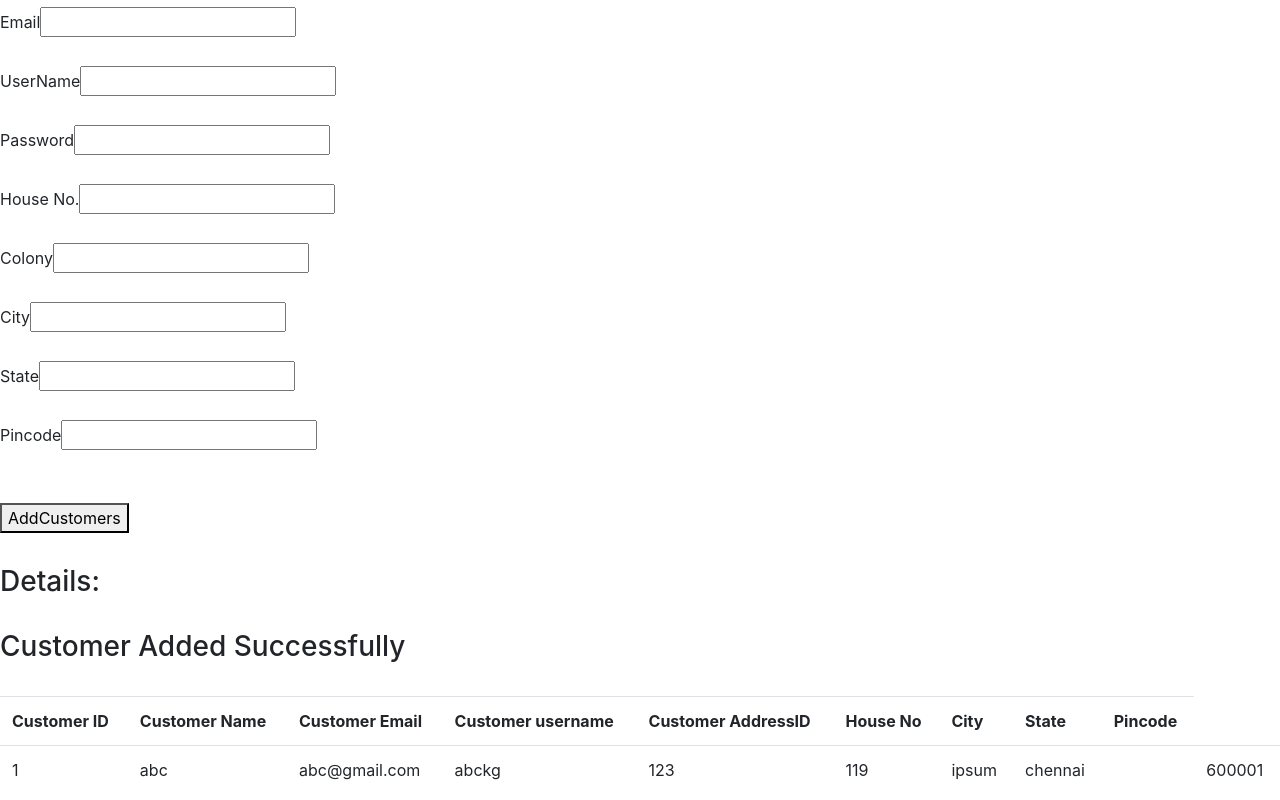
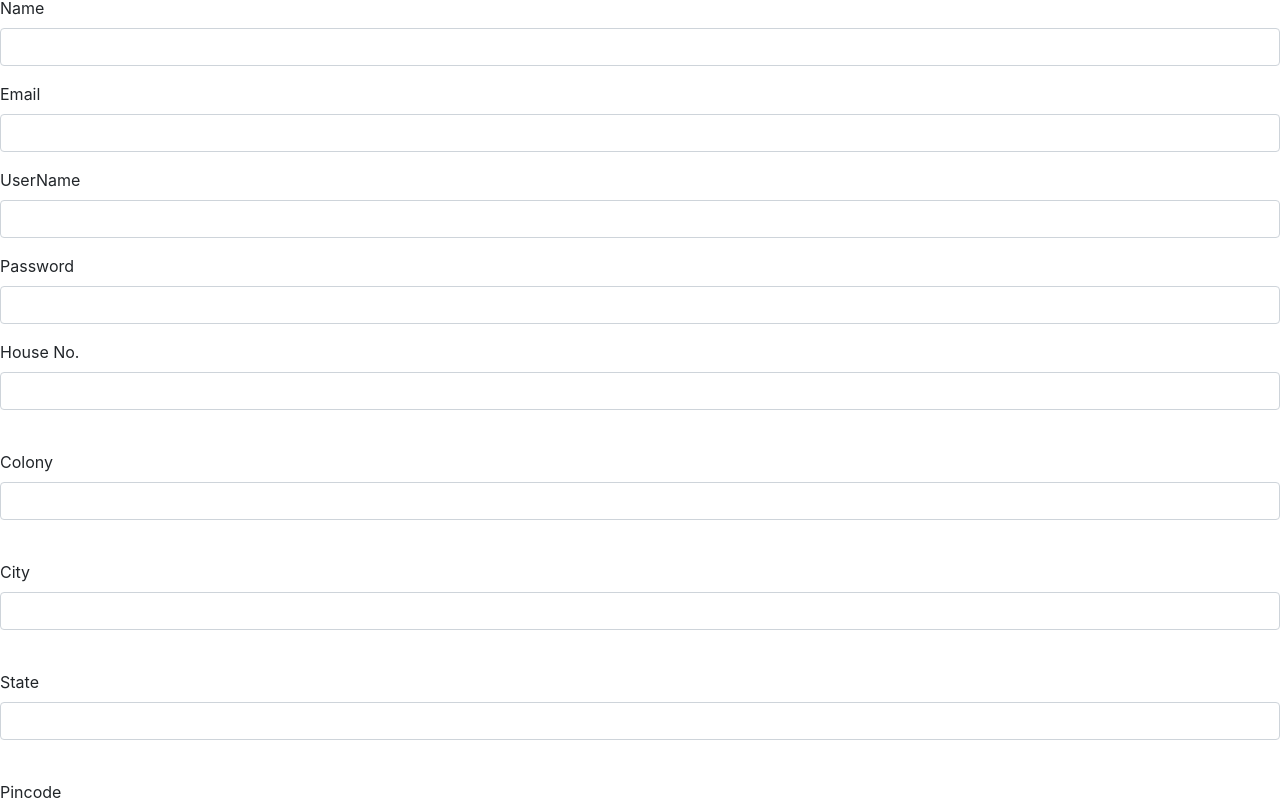
Before and after one commit to yashbhatia100/OnlinePlantNursery-UI, a React (Create React App) app in the folder onlineplantnursery/: page / in a window 1280 px wide. Shown: the part 540-1340 px from the top of the page. Built offline with nearby package versions, Linux system fonts and the light colour scheme.

Commit message:
validation done

```diff
--- a/onlineplantnursery/src/App.js
+++ b/onlineplantnursery/src/App.js
@@ -18,7 +18,7 @@ function App() {
     pincode:123456
 
   }*/
-  const customer1 = {
+ /* const customer1 = {
     customerId : 1,
     customerName : "Saurabh",
     customerEmail : "abc@gmail.com",
@@ -29,7 +29,7 @@ function App() {
     city  : "chennai",
     State: "TamilNadu",
     pincode : 600001,
-  };
+  };*/
 
 
   return (
@@ -38,7 +38,7 @@ function App() {
 
      <GetCustomer/>
      <br/>
-     <Addcustomer/>
+     {<Addcustomer/>}
 
      </div>
   );
--- a/onlineplantnursery/src/component/Addcustomer.js
+++ b/onlineplantnursery/src/component/Addcustomer.js
@@ -1,11 +1,13 @@
 import  React,{ useState } from "react";
 import DisplayCustomer from "./DisplayCustomer";
+import validationMessage from '../validationMessage';
+import commonStyle from "./commonStyle.module.css";
 
 export default function  AddCustomer(){
 const customer = {
 
-    id : 1,
-    customerName : "abc",
+    id : 2,
+    customerName : "Saurabh",
     customerEmail : "abc@gmail.com",
     username: "abckg",
     password : "xyz421",
@@ -38,10 +40,12 @@ const initialState = {
     cityref: undefined,
     stateref : undefined,
     pincoderef: undefined,
-    customer: customer,
-    errMsg: undefined,
     formstatus : "",
+    validations: { customerName: undefined, pincode: undefined },
+
 };
+
+const response = {customer: customer, errMsg: undefined};
 
 const [state, setNewState] = useState(initialState);
 
@@ -54,89 +58,130 @@ const changeHandler = (ref) => {
     const field = ref.current;
     const fieldName = field.name;
     const fieldValue = field.value;
-    let newState = {
+    let validationMsg;
+    if (ref === customerNameref) {
+      validationMsg = validateCustomerName(fieldValue);
+    }
+
+    if (ref === pincoderef) {
+      validationMsg = validatePincode(fieldValue);
+    }
+
+    const newValidations = { ...state.validations, [fieldName]: validationMsg };
+    const newState = {
       ...state,
       [fieldName]: fieldValue,
       customer: undefined,
       errMsg: undefined,
+      validations: newValidations
     };
+
     setNewState(newState);
+
   };
+  const validateCustomerName = (customerName) => {
+    if (customerName.length < 1) {
+      return validationMessage.invalidName;
+    }
+    return undefined;
+  }
+  const validatePincode = (pincode) => {
+    if (pincode.length < 6) {
+      return validationMessage.invalidPincode;
+    }
+    return undefined;
+  }
 
   return(
     <div>
       <h3> Add Customer</h3>
       <br/>
     <form onSubmit = {(event) => submitHandler(event)}>
-    <div>
+    <div className="form-group">
     <label>Name</label>
-    <input name="customerName" type = "text" ref={customerNameref} onChange={()=> changeHandler(customerNameref) } />
-    </div><br/>
+    <input name="customerName" type = "text" ref={customerNameref} onChange={()=> changeHandler(customerNameref) }className="form-control" />
+
+    {state.validations.customerName ? (
+      <div className={commonStyle.error}>
+        {state.validations.customerName}
+      </div>
+    ) : (
+      ""
+    )}
+  </div>
 
 
-    <div>
+    <div className="form-group">
     <label>Email</label>
-    <input name="customerEmail" type = "email" ref={customerEmailref} onChange={()=> changeHandler(customerEmailref) } />
-    </div><br/>
+    <input name="customerEmail" type = "email" ref={customerEmailref} onChange={()=> changeHandler(customerEmailref) }className="form-control" />
+    </div>
 
-    <div>
+    <div className="form-group">
     <label>UserName</label>
-    <input name="userName" type = "text" ref={userNameref} onChange={()=> changeHandler(userNameref) } />
-    </div><br/>
+    <input name="userName" type = "text" ref={userNameref} onChange={()=> changeHandler(userNameref) }className="form-control" />
+    </div>
 
-    <div>
+    <div className="form-group">
     <label>Password</label>
-    <input name="password" type = "password" ref={passwordref} onChange={()=> changeHandler(passwordref) } />
-    </div><br/>
+    <input name="password" type = "password" ref={passwordref} onChange={()=> changeHandler(passwordref) }className="form-control" />
+    </div>
 
-    <div>
+    <div className="form-group">
     <label>House No.</label>
-    <input name="houseNo" type = "number"  ref={houseNoref} onChange={()=> changeHandler(houseNoref) } /><br/>
-    </div><br/>
+    <input name="houseNo" type = "number"  ref={houseNoref} onChange={()=> changeHandler(houseNoref) }className="form-control" /><br/>
+    </div>
 
-    <div>
+    <div className="form-group">
     <label>Colony</label>
-    <input name="colony" type = "text" ref={colonyref} onChange={()=> changeHandler(colonyref) } /><br/>
-    </div><br/>
+    <input name="colony" type = "text" ref={colonyref} onChange={()=> changeHandler(colonyref) }className="form-control" /><br/>
+    </div>
 
-    <div>
+    <div className="form-group">
     <label>City</label>
-    <input name="city" type = "text" ref={cityref} onChange={()=> changeHandler(cityref) } /><br/>
-    </div><br/>
+    <input name="city" type = "text" ref={cityref} onChange={()=> changeHandler(cityref) }className="form-control" /><br/>
+    </div>
 
-    <div>
+    <div className="form-group">
     <label>State</label>
-    <input name="State" type = "text" ref={stateref} onChange={()=> changeHandler(stateref) } /><br/>
-    </div><br/>
+    <input name="State" type = "text" ref={stateref} onChange={()=> changeHandler(stateref) }className="form-control" /><br/>
+    </div>
 
-    <div>
+    <div className="form-group">
     <label>Pincode</label>
-    <input name="pincode" type = "number" ref={pincoderef} onChange={()=> changeHandler(pincoderef) } /><br/>
-    </div> <br/>
+    <input name="pincode" type = "number" ref={pincoderef} onChange={()=> changeHandler(pincoderef) }className="form-control" /><br/>
+
+    {state.validations.pincode ? (
+      <div className={commonStyle.error}>
+        {state.validations.pincode}
+      </div>
+    ) : (
+      ""
+    )}
+  </div>
 
     <br/>
 
-    <button >AddCustomers</button>
+    <button className= "btn btn-primary" >AddCustomers</button>
  </form>
  <h2>{state.formstatus}</h2><br/>
  <h3>Details: <br/></h3>
 
 
  <br />
- {state.customer ? (
+ {response.customer ? (
    <div>
      <h3>Customer Added Successfully</h3>
      <br/>
-     <DisplayCustomer customer={ state.customer} />
+     <DisplayCustomer customer={ response.customer} />
    </div>
  ) : (
    ""
  )}
- {state.errMsg ? (
+ {response.errMsg ? (
    <div>
      <h3> Customer not Added Successfully</h3>
      <br />
-     {state.errMsg}
+     {response.errMsg}
    </div>
  ) : (
    ""
--- a/onlineplantnursery/src/component/DisplayCustomer.js
+++ b/onlineplantnursery/src/component/DisplayCustomer.js
@@ -1,7 +1,7 @@
 export default function DisplayCustomer({ customer }) {
   return (
     <div>
-        <table className="table table-striped">
+        <table className="table table-striped w-50">
             <tr>
 
                <th>Customer ID </th>
@@ -13,8 +13,7 @@ export default function DisplayCustomer({ customer }) {
                <th> City</th>
                <th>State</th>
                <th>Pincode</th>
-
-      </tr>
+               </tr>
 
       <tr>
           <td>{customer.id}</td>
--- /dev/null
+++ b/onlineplantnursery/src/validationMessage.js
@@ -0,0 +1,7 @@
+const validationMessage = {
+
+    invalidName : "Name should have at least 1 letters",
+    invalidPincode : "Pincode shoul be at least 6 letters"
+}
+
+export default validationMessage;
```
